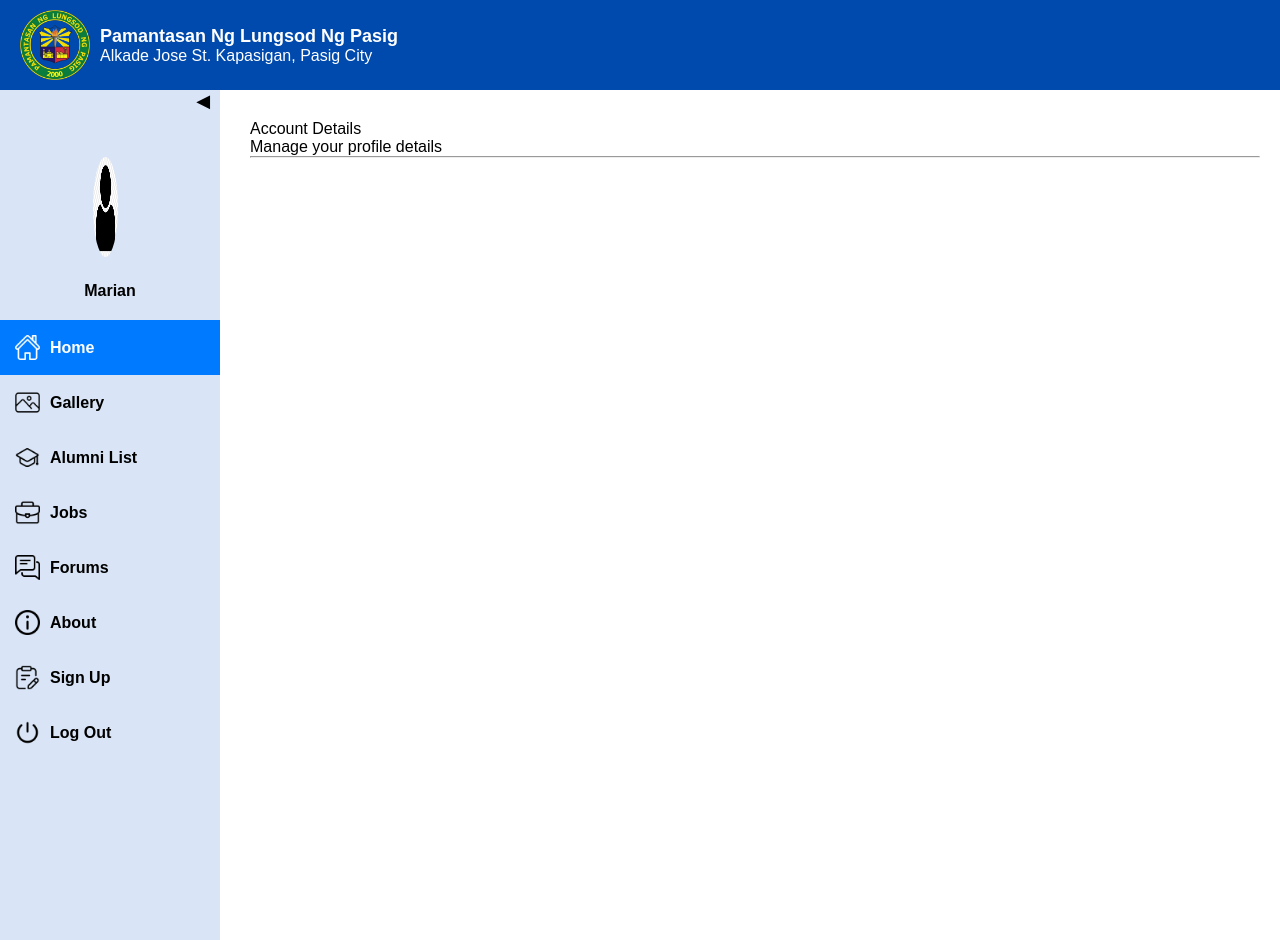
After one commit to jojanajeangarabillo/ALUMNI_PORTAL, a PHP site: page /manage-profile.php in a window 1280 px wide. The commit adds this page. Run offline with PHP 8.4, Linux system fonts and the light colour scheme.

Commit message:
manage proile

```diff
--- /dev/null
+++ b/manage-profile.php
@@ -0,0 +1,63 @@
+<!DOCTYPE html>
+<html>
+    <head>
+        <meta charset="UTF-8">
+        <meta name="viewport" content="width=device-width, initial-scale=1.0">
+        <title>Alumni Portal</title>
+        <link rel="stylesheet" href="style.css">
+    </head>
+    <body>
+        <div class="interface-header">
+            <img src="images/logo.png" alt="PLP Logo" class="logo-interface">
+            <div class="text">
+                <div class="school-name">Pamantasan Ng Lungsod Ng Pasig</div>
+                <p class="p-size">Alkade Jose St. Kapasigan, Pasig City</p>
+            </div>
+        </div>
+
+        <div class="manage-profile">
+            <div class="sidebar" id="sidebar">
+                    <div class="toggle-btn" onclick="toggleSidebar()">&#x25C0;</div>
+
+                    <div class="sidebar-content">
+                        <div class="profile-section">
+                            <a href="profile.html" class="profile-pic">
+                            <img src="images/avatar.png" alt="Profile Picture">
+                            </a>
+                        <div class="profile-name">Marian</div>
+                        </div>
+
+                        <a href="#" class="active"><img src="images/home.png" alt="Home"><span>Home</span></a>
+                        <a href="#"><img src="images/gallery.png" alt="Gallery"><span>Gallery</span></a>
+                        <a href="#"><img src="images/alumni_list.png" alt="Alumni List"><span>Alumni List</span></a>
+                        <a href="#"><img src="images/jobs.png" alt="Jobs"><span>Jobs</span></a>
+                        <a href="#"><img src="images/forums.png" alt="Forums"><span>Forums</span></a>
+                        <a href="#"><img src="images/about.png" alt="About"><span>About</span></a>
+                        <a href="register.php"> <img src="images/signup.png" alt="Sign up"><span>Sign Up</span>
+                        <a href="landing.php"><img src="images/log-out.png" alt="Log Out"><span>Log Out</span></a>
+                    </div>
+                </div>
+
+                <div class="mp-main-content">
+                    <header>Account Details</header>
+                    <p>Manage your profile details</p> <hr>
+
+
+                </div>
+
+        </div>
+
+        <script>
+            function toggleSidebar() {
+                const sidebar = document.getElementById('sidebar');
+                sidebar.classList.toggle('collapsed');
+                const toggleBtn = document.querySelector('.toggle-btn');
+                toggleBtn.innerHTML = sidebar.classList.contains('collapsed') ? '&#x25B6;' : '&#x25C0;';
+            }
+        </script>
+
+    </body>
+
+
+
+</html>
--- a/style.css
+++ b/style.css
@@ -956,3 +956,17 @@ color: white;
 .previous-next{
   float: right;
 }
+
+/* Manage Profile */
+.manage-proile{
+  display: flex;
+  position: relative;
+}
+
+.mp-main-content{
+  flex-grow: 1;
+  padding: 20px;
+  background-color: white;
+  margin-left: 230px;
+  margin-top:10px;
+}
```
